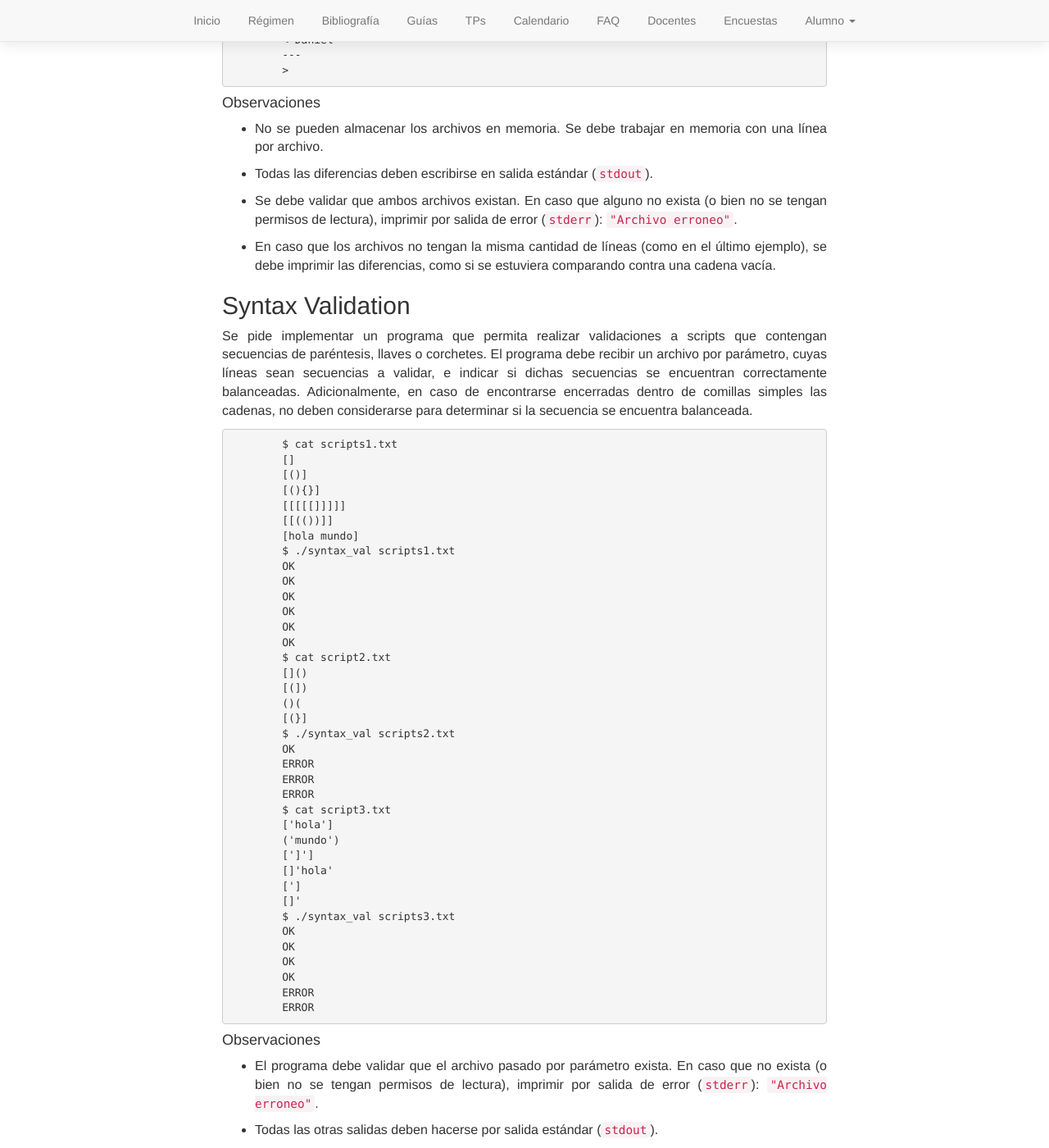
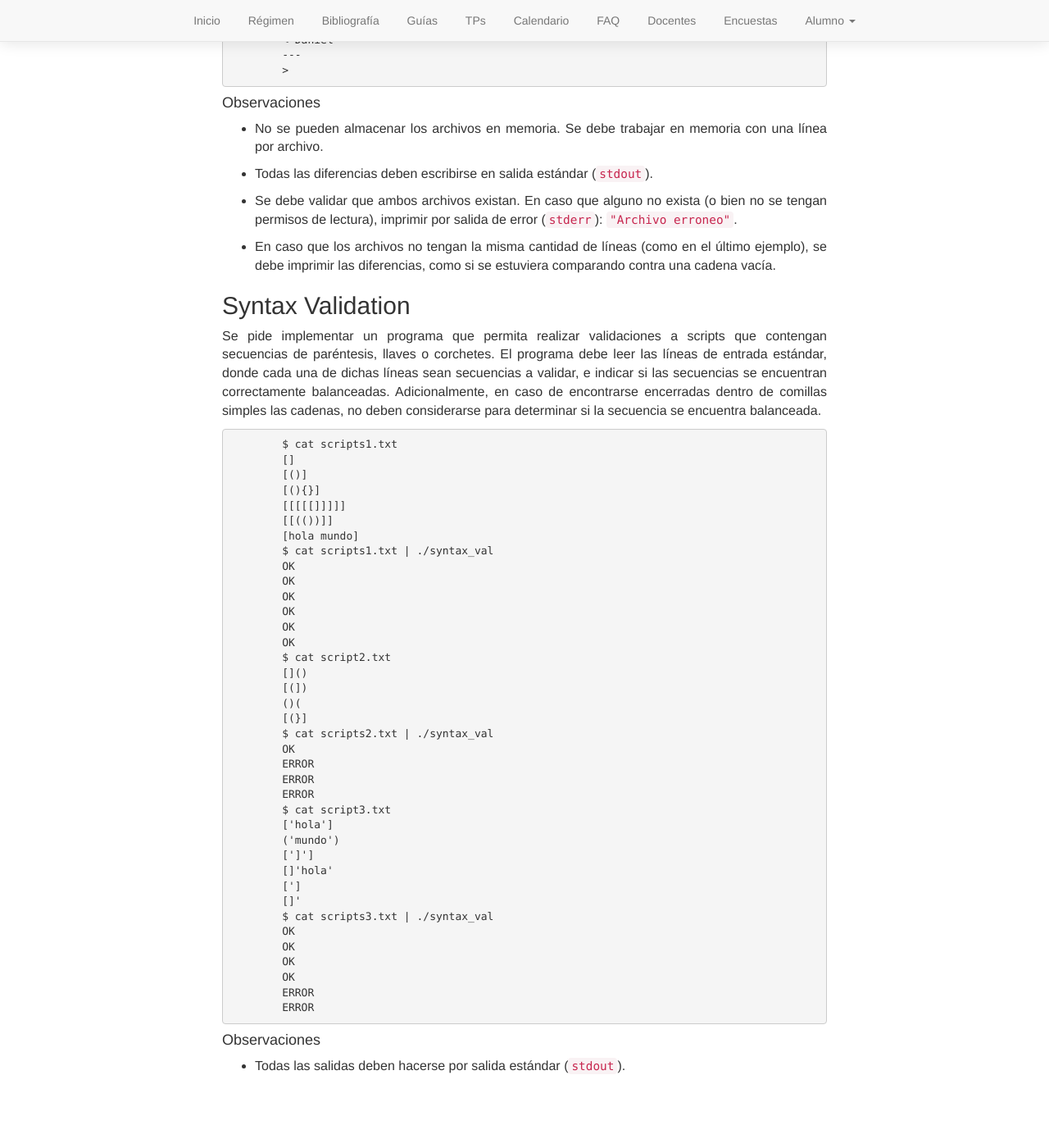
Before and after one commit to algoritmos-rw/algoritmos, a Jekyll site: the page built from static/tps/2018_1/tp1/index.md, in a window 1280 px wide and 1400 px high, scrolled down 4469 px. Shown: the whole window at 82% size. Built offline with Jekyll 4.4.1, drawn with Linux system fonts in a browser that asks for light colours; after the commit the page ends 5791 px from its top, so only the background shows below that.

Commit message:
syntax val debe leer de stdin en vez de archivo pasado por parámetro

````diff
--- a/static/tps/2018_1/tp1/index.md
+++ b/static/tps/2018_1/tp1/index.md
@@ -243,7 +243,7 @@ Se pide implementar una versión muy simplificada de la utilidad [diff](http://m
 
 ## Syntax Validation
 
-Se pide implementar un programa que permita realizar validaciones a scripts que contengan secuencias de paréntesis, llaves o corchetes. El programa debe recibir un archivo por parámetro, cuyas líneas sean secuencias a validar, e indicar si dichas secuencias se encuentran correctamente balanceadas. Adicionalmente, en caso de encontrarse encerradas dentro de comillas simples las cadenas, no deben considerarse para determinar si la secuencia se encuentra balanceada.
+Se pide implementar un programa que permita realizar validaciones a scripts que contengan secuencias de paréntesis, llaves o corchetes. El programa debe leer las líneas de entrada estándar, donde cada una de dichas líneas sean secuencias a validar, e indicar si las secuencias se encuentran correctamente balanceadas. Adicionalmente, en caso de encontrarse encerradas dentro de comillas simples las cadenas, no deben considerarse para determinar si la secuencia se encuentra balanceada.
 
 ```
 	$ cat scripts1.txt
@@ -253,7 +253,7 @@ Se pide implementar un programa que permita realizar validaciones a scripts que
 	[[[[[]]]]]
 	[[(({{}}))]]
 	[hola mundo]
-	$ ./syntax_val scripts1.txt
+	$ cat scripts1.txt | ./syntax_val
 	OK
 	OK
 	OK
@@ -265,7 +265,7 @@ Se pide implementar un programa que permita realizar validaciones a scripts que
 	[(])
 	()(
 	[(}]
-	$ ./syntax_val scripts2.txt
+	$ cat scripts2.txt | ./syntax_val
 	OK
 	ERROR
 	ERROR
@@ -277,7 +277,7 @@ Se pide implementar un programa que permita realizar validaciones a scripts que
 	[]'hola'
 	[']
 	[]'
-	$ ./syntax_val scripts3.txt
+	$ cat scripts3.txt | ./syntax_val
 	OK
 	OK
 	OK
@@ -288,6 +288,4 @@ Se pide implementar un programa que permita realizar validaciones a scripts que
 
 #### Observaciones
 
-- El programa debe validar que el archivo pasado por parámetro exista. En caso que no exista (o bien no se tengan permisos de lectura), imprimir por salida de error (`stderr`): `"Archivo erroneo"`.
-
-- Todas las otras salidas deben hacerse por salida estándar (`stdout`).
+- Todas las salidas deben hacerse por salida estándar (`stdout`).
````
